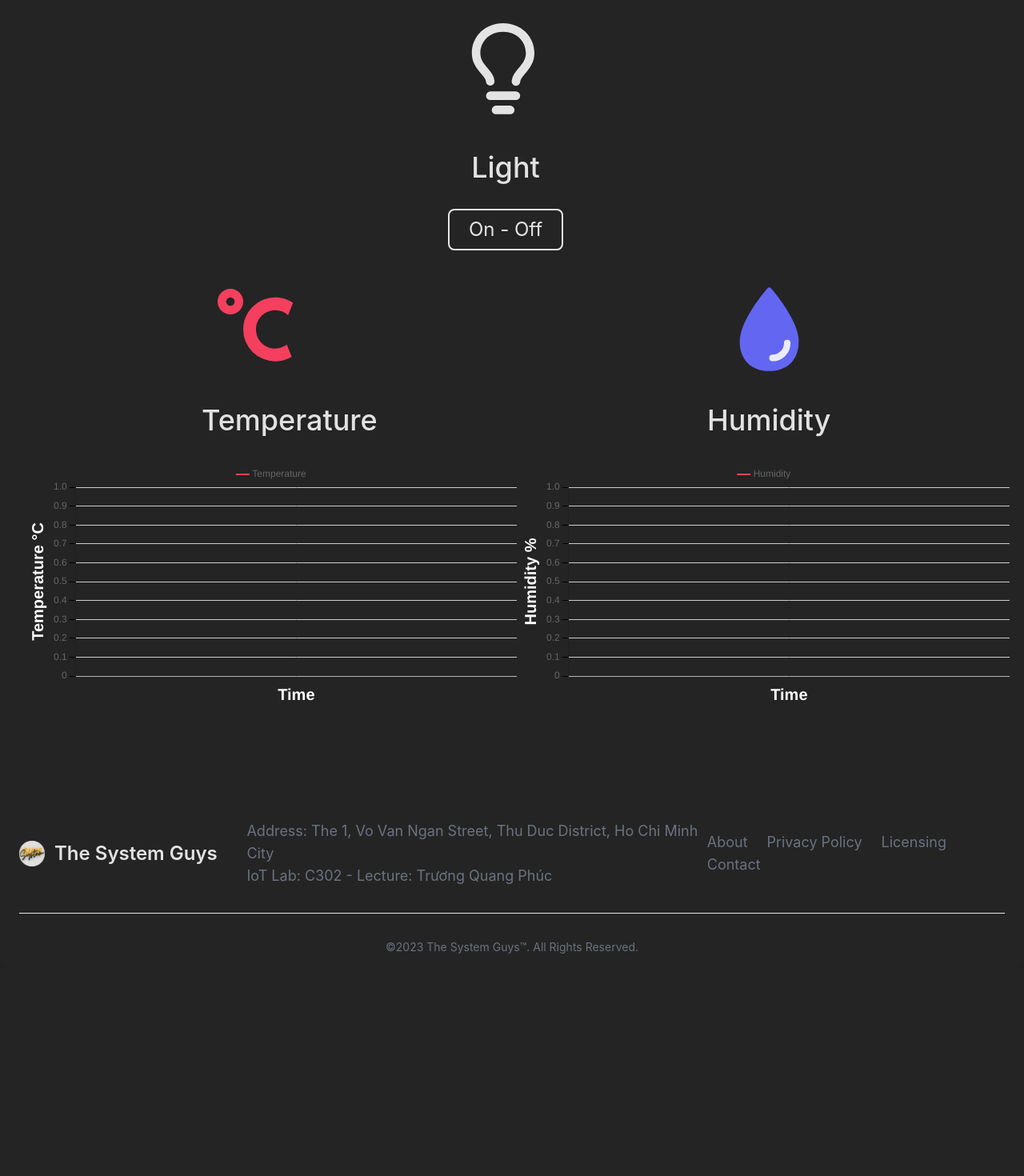
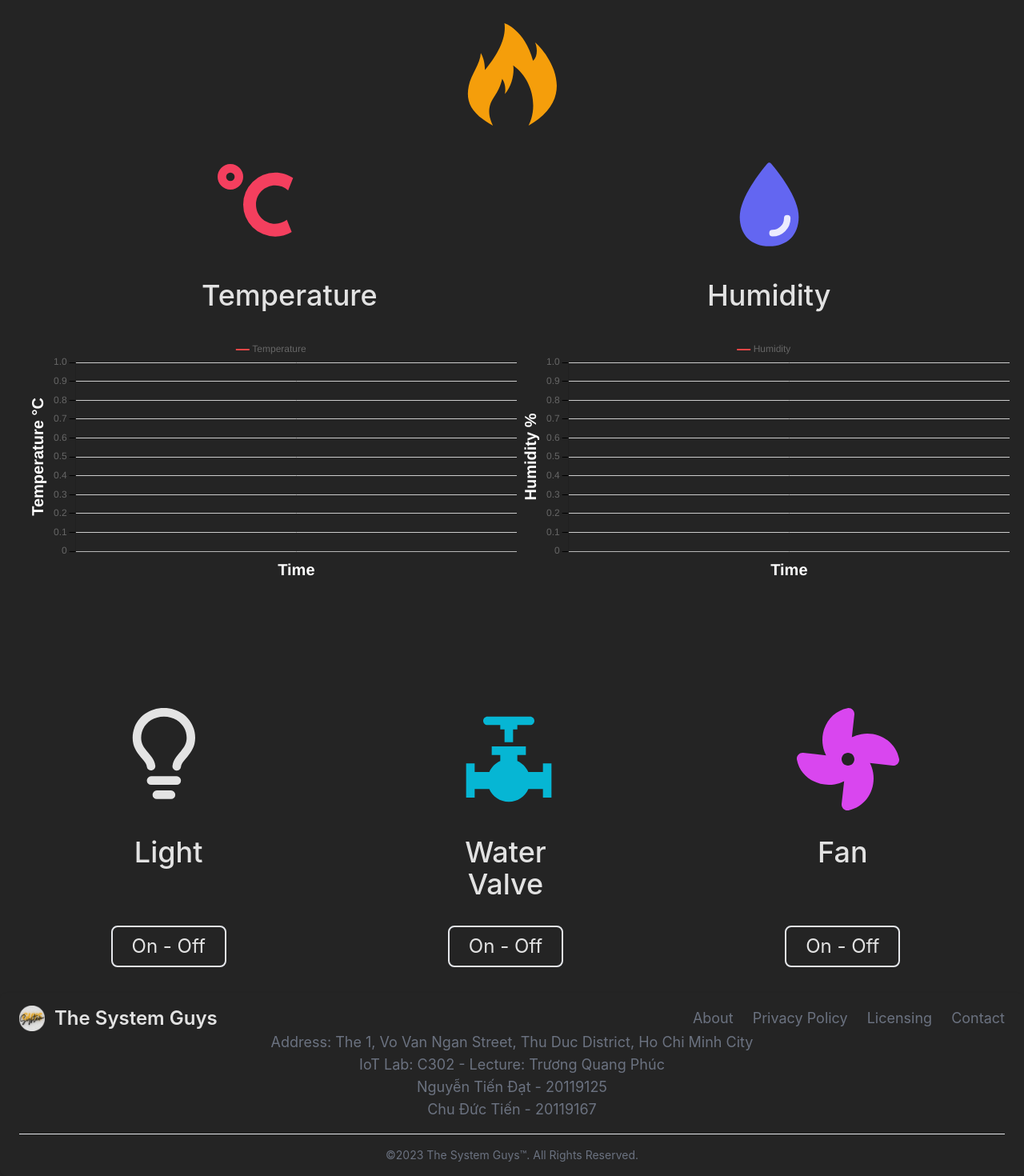
Before and after one commit to datnguyennnx/Webpage-IoT, a React (Vite) app: page / in a window 1280 px wide. Shown: the part 107-1577 px from the top of the page at 80% size. Before the commit the page ends 1317 px from the top, so only its background shows below. Built offline with nearby package versions, Linux system fonts and the light colour scheme; no server answers; the database is empty.

Commit message:
Update UI and add Icon Component

```diff
--- /dev/null
+++ b/public/IconFan.jsx
@@ -0,0 +1,19 @@
+import * as React from "react";
+
+function IconFan(props) {
+  return (
+    <svg
+      viewBox="0 0 512 512"
+      fill="currentColor"
+      height="8em"
+      width="8em"
+      {...props}
+    >
+    <path
+      fill="evenodd"
+      d="M258.6 0c-1.7 0-3.4.1-5.1.5C168 17 115.6 102.3 130.5 189.3c2.9 17 8.4 32.9 15.9 47.4L32 224h-2.6C13.2 224 0 237.2 0 253.4c0 1.7.1 3.4.5 5.1C17 344 102.3 396.4 189.3 381.5c17-2.9 32.9-8.4 47.4-15.9L224 480v2.6c0 16.2 13.2 29.4 29.4 29.4 1.7 0 3.4-.1 5.1-.5 85.5-16.5 137.9-101.8 123-188.8-2.9-17-8.4-32.9-15.9-47.4L480 288h2.6c16.2 0 29.4-13.2 29.4-29.4 0-1.7-.1-3.4-.5-5.1-16.5-85.5-101.8-137.9-188.8-123-17 2.9-32.9 8.4-47.4 15.9L288 32v-2.6C288 13.2 274.8 0 258.6 0zM256 288c-17.7 0-32-14.3-32-32s14.3-32 32-32 32 14.3 32 32-14.3 32-32 32z" />
+    </svg>
+  );
+}
+
+export default IconFan;
--- /dev/null
+++ b/public/IconFire.jsx
@@ -0,0 +1,20 @@
+import * as React from "react";
+
+function IconFire(props) {
+  return (
+    <svg
+      viewBox="0 0 16 16"
+      fill="currentColor"
+      height="8em"
+      width="8em"
+      {...props}
+    >
+      <path
+        fill="evenodd"
+        d="M5.016 16c-1.066-2.219-.498-3.49.321-4.688.897-1.312 1.129-2.61 1.129-2.61s.706.917.423 2.352c1.246-1.387 1.482-3.598 1.293-4.445 2.817 1.969 4.021 6.232 2.399 9.392 8.631-4.883 2.147-12.19 1.018-13.013.376.823.448 2.216-.313 2.893C9.999 1.002 6.818.002 6.818.002c.376 2.516-1.364 5.268-3.042 7.324-.059-1.003-.122-1.696-.649-2.656-.118 1.823-1.511 3.309-1.889 5.135-.511 2.473.383 4.284 3.777 6.197z"
+      />
+    </svg>
+  );
+}
+
+export default IconFire;
--- a/public/IconLight.jsx
+++ b/public/IconLight.jsx
@@ -1,6 +1,6 @@
 import * as React from "react";
 
-function IconLightBulb16(props) {
+function IconLight(props) {
   return (
     <svg
       viewBox="0 0 18 18"
@@ -17,4 +17,4 @@ function IconLightBulb16(props) {
   );
 }
 
-export default IconLightBulb16;
+export default IconLight;
--- /dev/null
+++ b/public/IconWaterValve.jsx
@@ -0,0 +1,19 @@
+import * as React from "react";
+
+function IconWaterValve(props) {
+  return (
+    <svg
+      viewBox="0 0 24 24"
+      fill="currentColor"
+      height="8em"
+      width="8em"
+      {...props}
+    >
+      <path
+      fillRule="evenodd"
+      d="M22 13v8h-2v-2h-3.42c-.77 1.76-2.53 3-4.58 3s-3.81-1.24-4.58-3H4v2H2v-8h2v2h3.43c.5-1.15 1.42-2.07 2.57-2.58V11H8V9h8v2h-2v1.42c1.15.51 2.07 1.43 2.57 2.58H20v-2h2M17 2H7c-.55 0-1 .45-1 1s.45 1 1 1h3v1h1v3h2V5h1V4h3c.55 0 1-.45 1-1s-.45-1-1-1z" />
+    </svg>
+  );
+}
+
+export default IconWaterValve;
--- a/src/App.jsx
+++ b/src/App.jsx
@@ -1,50 +1,32 @@
 import HeadingContainer from "./components/HeaderContainer"
 import FooterContainer from "./components/FooterContainer"
-import IconLightBulb16 from "../public/IconLight"
 import IconWaterOutline from "../public/IconWater"
+import IconFire  from "../public/IconFire"
 import IconTemperatureCelsius from "../public/IconTemperature"
-import { useState } from "react"
 import Graph from "./components/Graph"
-
+import ControlCopoment from "./components/ControlComponent"
 
 
 function App() {
-  const [activeLed, setActiveLed] = useState(true)
-  const handleClickLed = () => {
-    setActiveLed(!activeLed)
-  };
+
 
   return (
     <div className="App">
       <HeadingContainer/>
       <div className="MainContainer">
-        <div class="flex pr-2 pt-8 w-full justify-center">
-          <IconLightBulb16 class="flex-auto"/>
+        <div class="flex pt-8 w-full justify-center">
+          <IconFire class="flex-auto fill-amber-500	"/>
         </div>
-        <div class="flex pr-4 pt-8 w-full justify-around pl-auto pr-auto">
-          <div>
-            <p class="flex-auto w-32 text-center text-4xl font-medium">Light</p>
-          </div>
-        </div>
-          <div class="flex mr-4 pt-8 justify-center pl-auto pr-auto">
-            <button class="rounded-lg  py-2 w-36 text-2xl border-2"
-            onClick={handleClickLed}
-            style={{backgroundColor: activeLed ? null : "green"}}>On - Off</button>
-        </div>
-
-
         <div class="flex pt-8 w-full justify-around">
           <IconTemperatureCelsius class="flex-auto fill-rose-500	"/>
           <IconWaterOutline class="flex-auto fill-indigo-500	"/>
         </div>
-
         <div class="flex pr-4 pt-8 w-full justify-around pl-auto pr-auto">
           <div> <p class="flex-auto w-32 text-center text-4xl font-medium">Temperature</p></div>
           <div> <p class="flex-auto w-32 text-center text-4xl font-medium">Humidity</p></div>
         </div>
-
         <Graph/>
-
+        <ControlCopoment />
       </div>
       <FooterContainer/>
     </div>
--- /dev/null
+++ b/src/components/ControlComponent.jsx
@@ -0,0 +1,42 @@
+import IconLightBulb16 from "../../public/IconLight"
+import IconWaterValve from "../../public/IconWaterValve"
+import IconFan from "../../public/IconFan"
+import { useState } from "react"
+
+export default function ControlCopoment(){
+    const [activeLed, setActiveLed] = useState(true)
+    const handleClickLed = () => {
+        setActiveLed(!activeLed)
+    }
+    return (
+        <div>
+            <div class="flex pr-2 pt-8 w-full justify-center">
+                <IconLightBulb16 class="flex-auto"/>
+                <IconWaterValve class="flex-auto fill-cyan-500	"/>
+                <IconFan class="flex-auto fill-fuchsia-500	"/>
+            </div>
+            <div class="flex pr-4 pt-8 w-full justify-around pl-auto pr-auto">
+                <div>
+                    <p class="flex-auto w-32 text-center text-4xl font-medium">Light</p>
+                </div>
+                <div>
+                    <p class="flex-auto w-32 text-center text-4xl font-medium">Water Valve</p>
+                </div>
+                <div>
+                    <p class="flex-auto w-32 text-center text-4xl font-medium">Fan</p>
+                </div>
+            </div>
+            <div class="flex mr-4 pt-8 justify-around pl-auto pr-auto">
+                <button class="rounded-lg  py-2 w-36 text-2xl border-2"
+                onClick={handleClickLed}
+                style={{backgroundColor: activeLed ? null : "green"}}>On - Off</button>
+                <button class="rounded-lg  py-2 w-36 text-2xl border-2"
+                onClick={handleClickLed}
+                style={{backgroundColor: activeLed ? null : "green"}}>On - Off</button>
+                <button class="rounded-lg  py-2 w-36 text-2xl border-2"
+                onClick={handleClickLed}
+                style={{backgroundColor: activeLed ? null : "green"}}>On - Off</button>
+            </div>
+        </div>
+    )
+}
--- a/src/components/FooterContainer.jsx
+++ b/src/components/FooterContainer.jsx
@@ -1,7 +1,7 @@
 export default function FooterContainer (){
     return (
       <div className="FooterContainer">
-        <footer class="p-4 rounded-lg shadow md:px-6 md:py-4 ">
+        <footer class="p-4 rounded-lg shadow md:px-6 md:py-4 mt-8">
             <div class="sm:flex sm:items-center sm:justify-between">
                 <a href="https://www.facebook.com/datnguyennnx/"
                   class="flex items-center mb-4 sm:mb-0 pr-12">
@@ -10,20 +10,6 @@ export default function FooterContainer (){
                       The System Guys
                     </span>
                 </a>
-
-              <ul class="ml-auto mr-auto">
-                <li>
-                  <h3 class="flex items-center mb-6 text-lg text-gray-500 lg:mb-0 dark:text-gray-400">
-                  Address: The 1, Vo Van Ngan Street, Thu Duc District, Ho Chi Minh City
-                  </h3>
-                </li>
-                <li>
-                  <h3 class="flex items-center mb-6 text-lg text-gray-500 lg:mb-0 dark:text-gray-400">
-                    IoT Lab: C302 - Lecture: Trương Quang Phúc
-                  </h3>
-                </li>
-              </ul>
-
                 <ul class="flex flex-wrap items-center mb-6 text-lg text-gray-500 lg:mb-0 dark:text-gray-400">
                     <li>
                         <a href="#" class="mr-4 hover:underline md:mr-6 ">About</a>
@@ -37,10 +23,16 @@ export default function FooterContainer (){
                     <li>
                         <a href="#" class="hover:underline">Contact</a>
                     </li>
+
                 </ul>
             </div>
-
-            <hr class="my-6 border-gray-200 sm:mx-auto dark:border-gray-700 lg:my-8" />
+            <div class=" flex-col items-center mb-6 text-lg text-gray-500 lg:mb-0 dark:text-gray-400 ">
+              <p class=" flex justify-center">Address: The 1, Vo Van Ngan Street, Thu Duc District, Ho Chi Minh City</p>
+              <p class=" flex justify-center">IoT Lab: C302 - Lecture: Trương Quang Phúc</p>
+              <p class=" flex justify-center"> Nguyễn Tiến Đạt - 20119125</p>
+              <p class=" flex justify-center"> Chu Đức Tiến - 20119167</p>
+            </div>
+            <hr class="my-4 border-gray-200 sm:mx-auto dark:border-gray-700 lg:my-4" />
             <span class="block text-sm text-gray-500 sm:text-center dark:text-gray-400">
               ©2023 <a href="https://www.facebook.com/datnguyennnx/" class="hover:underline">
                 The System Guys™</a>. All Rights Reserved.
```
